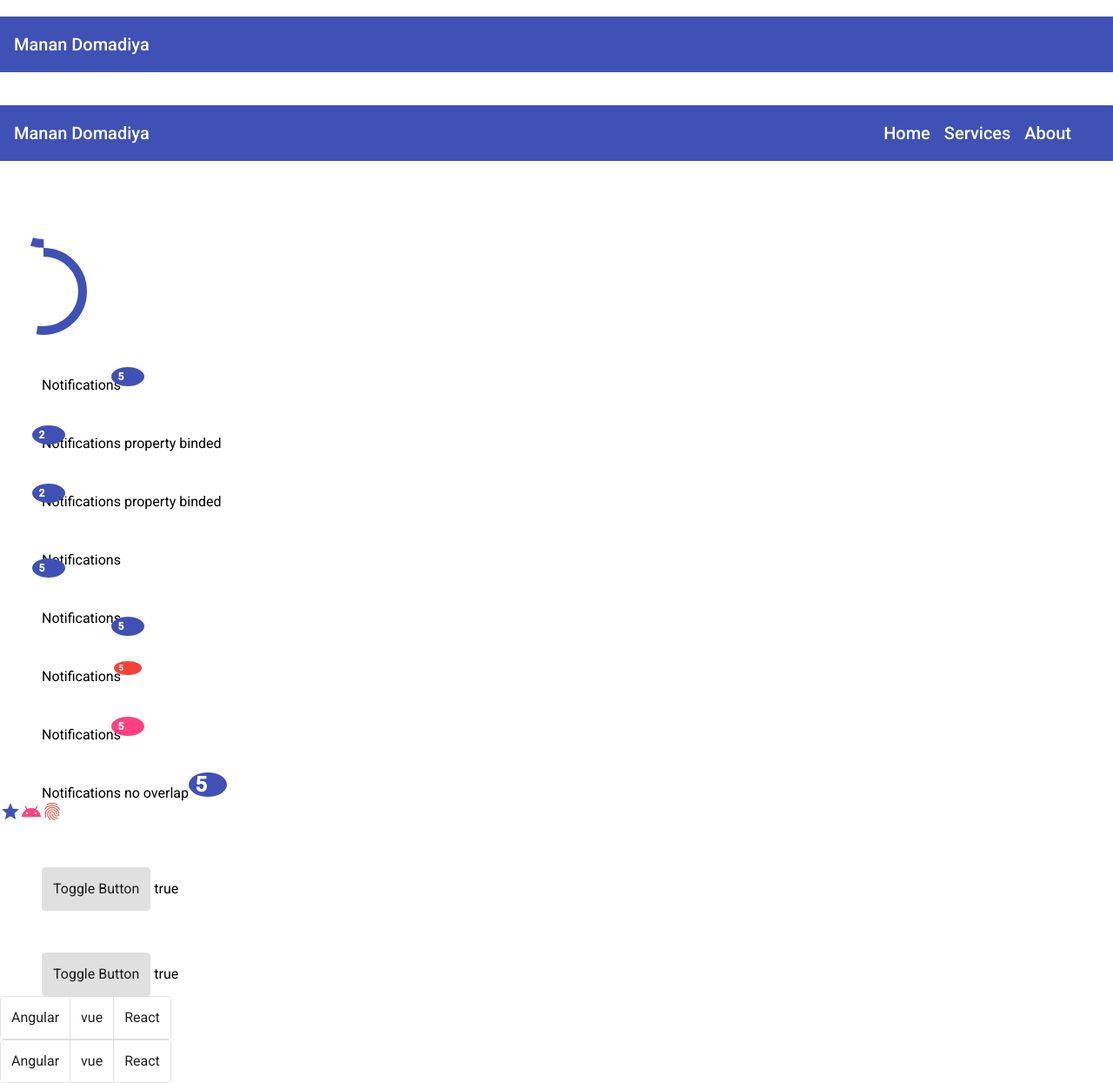
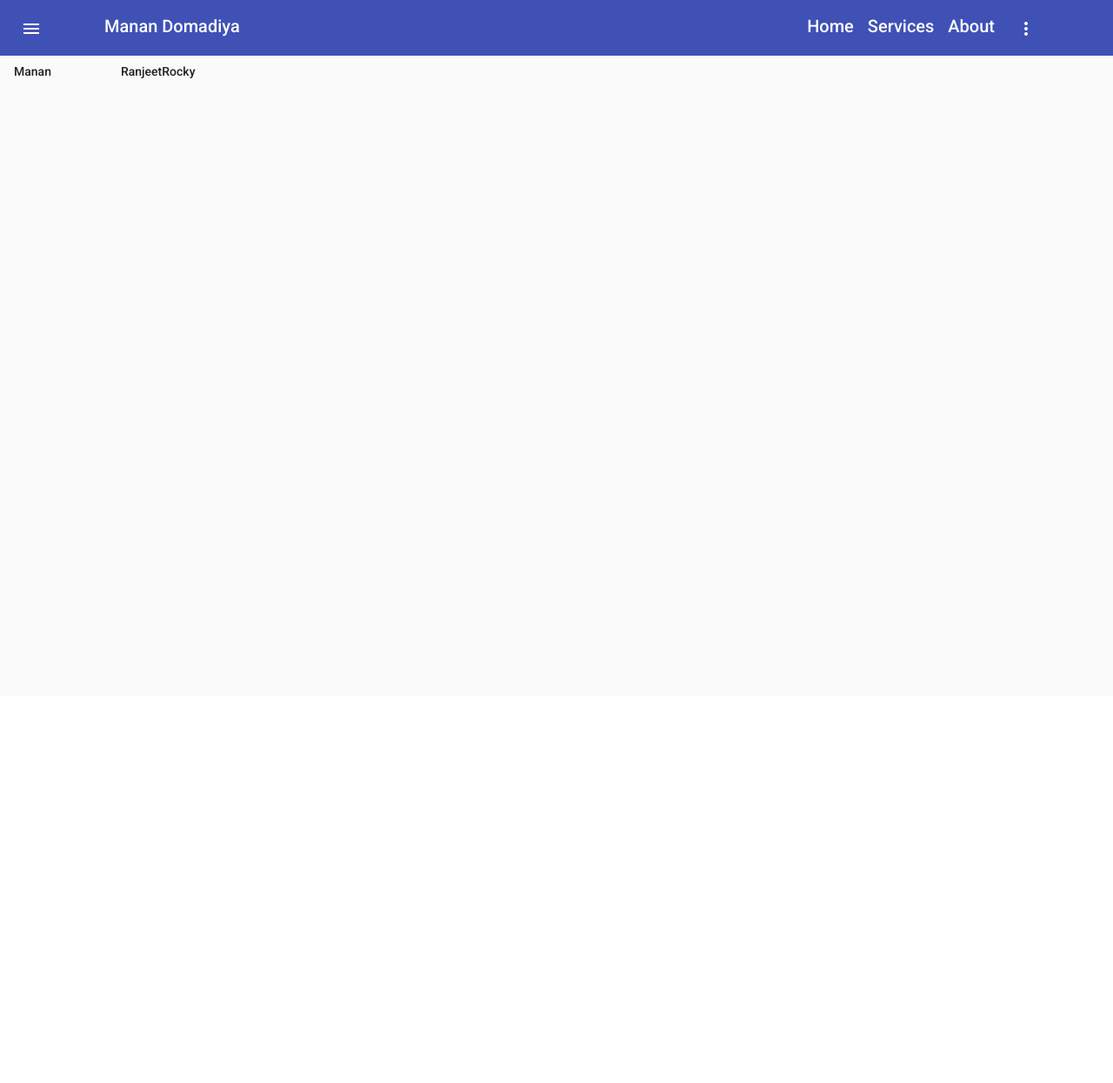
Before and after one commit to ranjeetrocky/angular-material-demo, an Angular app: page / in a window 1280 px wide. Shown: the whole page at 87% size. After the commit the page ends 800 px from the top, so only its background shows below. Built offline with nearby package versions, Linux system fonts and the light colour scheme.

Commit message:
13 added sidenav & menu

```diff
--- a/src/app/app.component.css
+++ b/src/app/app.component.css
@@ -14,3 +14,19 @@ div {
 span {
     padding-right: 1rem;
 }
+
+mat-sidenav-container {
+    height: 100%;
+}
+
+mat-sidenav {
+    padding: 16px;
+}
+
+mat-sidenav {
+    width: 200px;
+}
+
+.compo {
+    justify-content: inherit;
+}
--- a/src/app/app.component.html
+++ b/src/app/app.component.html
@@ -1,79 +1,66 @@
-<br />
-<mat-toolbar color="primary"> <span>Manan Domadiya</span> </mat-toolbar
-><br /><br />
-<mat-toolbar color="primary" class="navbar">
-  <span>Manan Domadiya</span>
-  <span>
-    <span>Home</span>
-    <span>Services</span>
-    <span>About</span>
-  </span>
-</mat-toolbar>
-<mat-spinner></mat-spinner>
-<mat-progress-spinner [value]="progress"></mat-progress-spinner>
-<div><span matBadge="5">Notifications</span></div>
-<div>
-  <span
-    [matBadge]="notifications"
-    [matBadgeHidden]="zeronotifications === 0"
-    matBadgePosition="above before"
-    >Notifications property binded</span
+<mat-sidenav-container>
+    <mat-sidenav (opened)="log('opened')" (closed)="log('closed')" #sidenav mode="over"><button class="mat-icon-button" (click)="sidenav.close()" mat-icon-button>
+      <mat-icon>arrow_back</mat-icon></button
+    >Exit</mat-sidenav
   >
-</div>
-<div>
-  <span [matBadge]="notifications" matBadgePosition="above before"
-    >Notifications property binded</span
-  >
-</div>
-<div>
-  <span matBadge="5" matBadgePosition="below before">Notifications</span>
-</div>
-<div>
-  <span matBadge="5" matBadgePosition="below after">Notifications</span>
-</div>
-<div>
-  <span matBadge="5" matBadgeColor="warn" matBadgeSize="small"
-    >Notifications</span
-  >
-</div>
-<div>
-  <span matBadge="5" matBadgeColor="accent" matBadgeSize="medium"
-    >Notifications</span
-  >
-</div>
-<div>
-  <span
-    matBadge="5"
-    matBadgeColor="primary"
-    matBadgeOverlap="false"
-    matBadgeSize="large"
-    >Notifications no overlap</span
-  >
-</div>
-<mat-icon color="primary">grade</mat-icon>
-<mat-icon color="accent">android</mat-icon>
-<mat-icon color="warn">fingerprint</mat-icon>
-<div>
-  <mat-button-toggle #toggleButton checked>Toggle Button</mat-button-toggle>
-  {{ toggleButton.checked }}
-</div>
-<div>
-  <mat-button-toggle disableRipple #toggleButton2 checked
-    >Toggle Button</mat-button-toggle
-  >
-  {{ toggleButton2.checked }}
-</div>
-<mat-button-toggle-group #toggleGroup="matButtonToggleGroup">
-  <mat-button-toggle value="Angular">Angular</mat-button-toggle>
-  <mat-button-toggle value="vue">vue</mat-button-toggle>
-  <mat-button-toggle value="React">React</mat-button-toggle>
-</mat-button-toggle-group>
-{{ toggleGroup.value }}
-<br />
-<mat-button-toggle-group #toggleGroupMultiple="matButtonToggleGroup" multiple>
-  <mat-button-toggle value="Angular">Angular</mat-button-toggle>
-  <mat-button-toggle value="vue">vue</mat-button-toggle>
-  <mat-button-toggle value="React">React</mat-button-toggle>
-</mat-button-toggle-group>
-{{ toggleGroupMultiple.value }}
+  <!-- <mat-sidenav [(opened)]="opened" mode="push">Sidenav</mat-sidenav> -->
+  <!-- <mat-sidenav [(opened)]="opened" mode="side">Sidenav</mat-sidenav> -->
+  <mat-sidenav-content
+    ><mat-toolbar color="primary" class="navbar">
+      <span class="compo">
+        <span
+          ><button
+            class="mat-icon-button"
+            (click)="sidenav.open()"
+            mat-icon-button
+          >
+            <mat-icon>menu</mat-icon>
+          </button></span>
+        <span>Manan Domadiya</span></span>
+
+        <span class="compo">
+        <span float="right">Home</span>
+        <span float="right">Services</span>
+        <span float="right">About</span>
+        <button mat-icon-button [mat-menu-trigger-for]="appMenu">
+          <mat-icon>more_vert</mat-icon>
+        </button></span>
+        <mat-menu #appMenu="matMenu">
+            <button mat-menu-item [mat-menu-trigger-for]="frontMenu">
+          Front End
+        </button>
+            <mat-menu #frontMenu="matMenu" xPosition="before">
+                <button mat-menu-item>React</button>
+                <button mat-menu-item>Angular</button>
+                <button mat-menu-item>Vue</button>
+            </mat-menu>
+            <button mat-menu-item [mat-menu-trigger-for]="backMenu">
+          Back End
+        </button>
+            <mat-menu #backMenu="matMenu" yPosition="below">
+                <button mat-menu-item>React</button>
+                <button mat-menu-item>Angular</button>
+                <button mat-menu-item>Vue</button>
+            </mat-menu>
+        </mat-menu>
+        </mat-toolbar>
+        <mat-menu #lazyMenu="matMenu">
+            <ng-template matMenuContent let-name="name" let-hobby="hobby">
+                <button mat-menu-item>Settings</button>
+                <button mat-menu-item>Hobby is {{ hobby }}</button>
+                <button mat-menu-item>Log Out {{ name }}</button>
+            </ng-template>
+        </mat-menu>
+        <button [mat-menu-trigger-for]="lazyMenu" [matMenuTriggerData]="{ name: 'Manan', hobby: 'football' }" mat-button>
+      Manan
+    </button>
+        <button [mat-menu-trigger-for]="lazyMenu" [matMenuTriggerData]="{
+        name: 'RanjeetRocky',
+        hobby: 'farting in public'
+      }" mat-button>
+      RanjeetRocky
+    </button>
+        </mat-sidenav-content>
+</mat-sidenav-container>
+
 <router-outlet></router-outlet>
--- a/src/app/app.component.ts
+++ b/src/app/app.component.ts
@@ -10,9 +10,13 @@ export class AppComponent {
   notifications = 2;
   zeronotifications = 2;
   progress = 0;
+  opened = false;
   constructor() {
     setInterval(() => {
       this.progress <= 100 ? this.progress++ : (this.progress = 0);
     }, 16);
   }
+  log(string: string) {
+    console.log(string);
+  }
 }
--- a/src/app/app.module.ts
+++ b/src/app/app.module.ts
@@ -5,6 +5,7 @@ import { AppRoutingModule } from './app-routing.module';
 import { AppComponent } from './app.component';
 import { BrowserAnimationsModule } from '@angular/platform-browser/animations';
 import { MaterialModule } from './material/material.module';
+import { FormsModule } from '@angular/forms';
 
 @NgModule({
   declarations: [AppComponent],
@@ -13,6 +14,7 @@ import { MaterialModule } from './material/material.module';
     AppRoutingModule,
     BrowserAnimationsModule,
     MaterialModule,
+    FormsModule,
   ],
   providers: [],
   bootstrap: [AppComponent],
--- a/src/app/material/material.module.ts
+++ b/src/app/material/material.module.ts
@@ -6,6 +6,8 @@ import { MatIconModule } from '@angular/material/icon';
 import { MatBadgeModule } from '@angular/material/badge';
 import { MatProgressSpinnerModule } from '@angular/material/progress-spinner';
 import { MatToolbarModule } from '@angular/material/toolbar';
+import { MatSidenavModule } from '@angular/material/sidenav';
+import { MatMenuModule } from '@angular/material/menu';
 
 const MaterialComponents = [
   MatButtonModule,
@@ -14,6 +16,8 @@ const MaterialComponents = [
   MatBadgeModule,
   MatProgressSpinnerModule,
   MatToolbarModule,
+  MatSidenavModule,
+  MatMenuModule,
 ];
 
 @NgModule({
```
